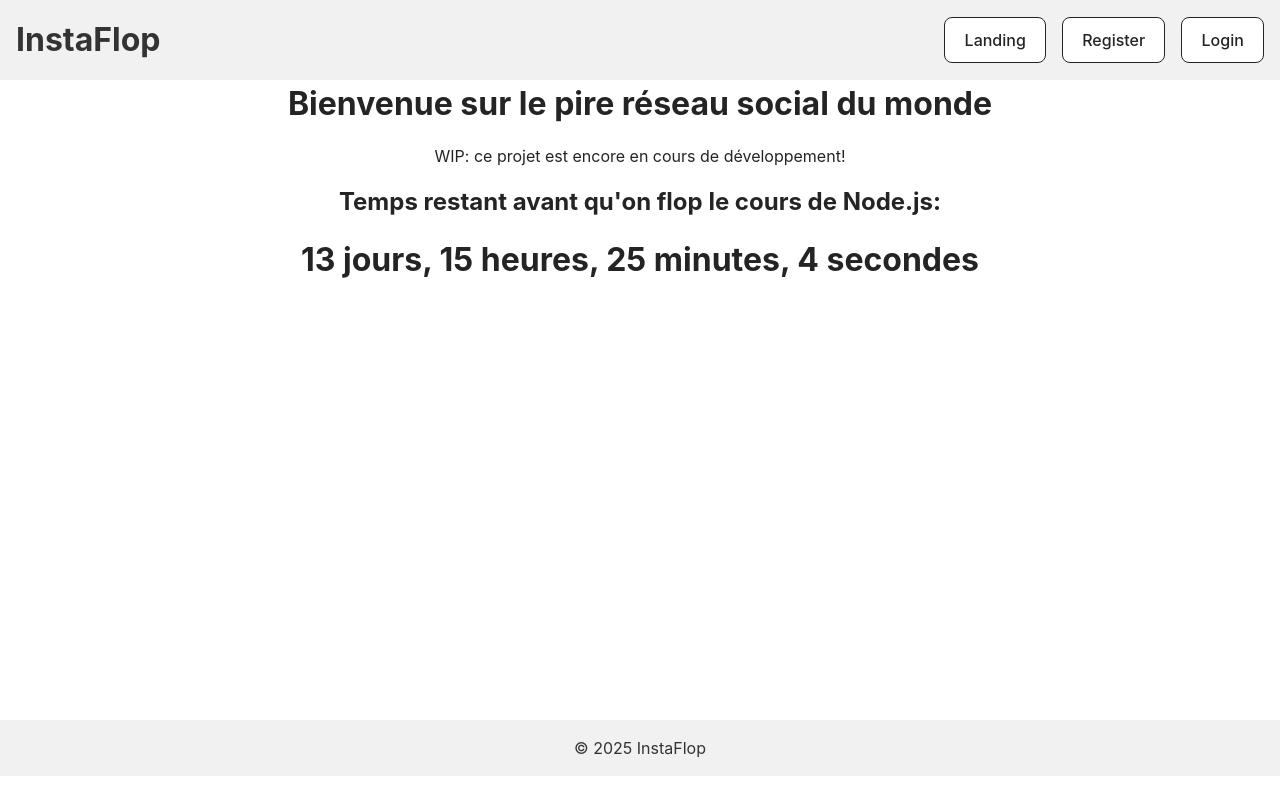
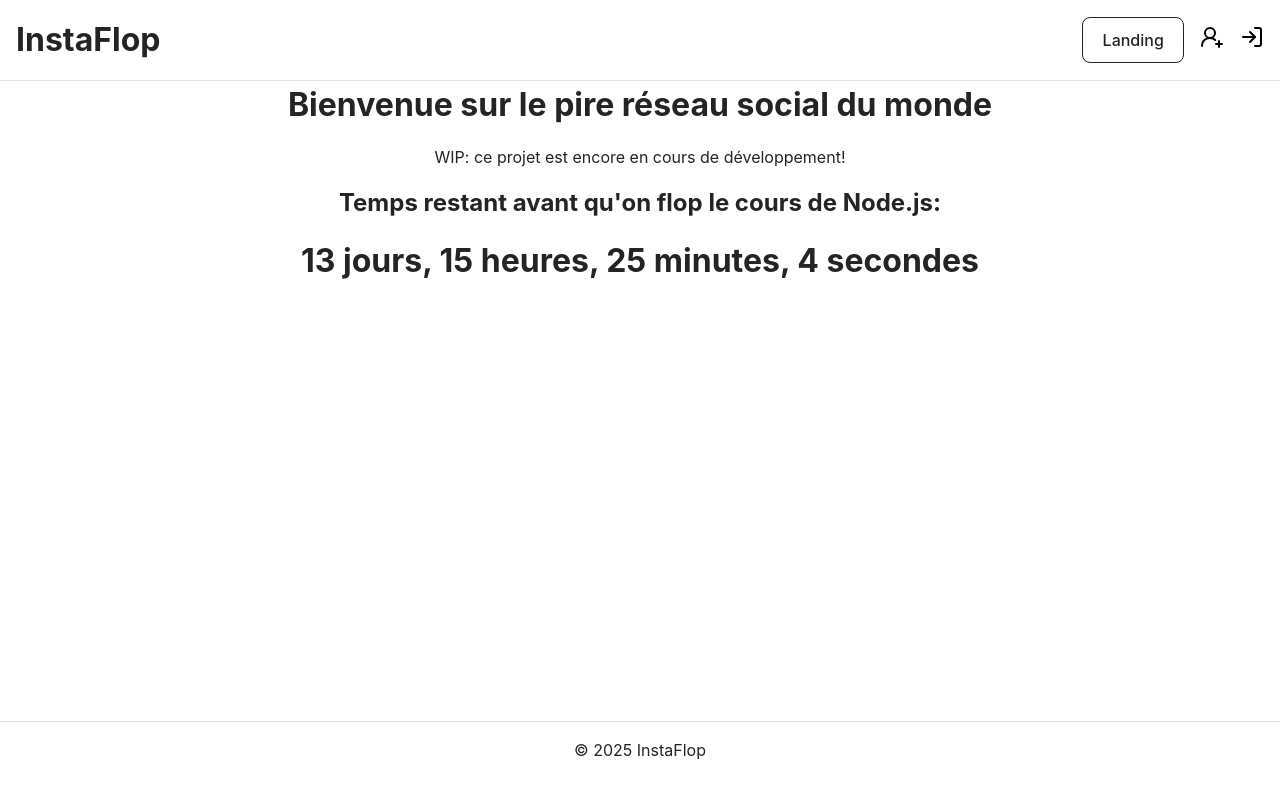
Before and after one commit to TonybynMp4/InstaFlop, a Vue app in the folder client/: page / in a window 1280 px wide. Built offline with nearby package versions, Linux system fonts and the light colour scheme.

Commit message:
feat: refactor navigation links and improve user authentication handling

```diff
--- a/client/src/App.vue
+++ b/client/src/App.vue
@@ -1,3 +1,13 @@
+<script setup lang="ts">
+    import { computed } from 'vue';
+    import useAuthStore from './stores/auth-store';
+	import { HomeIcon, LogInIcon, LogOutIcon, UserPlus2 } from 'lucide-vue-next';
+	import ProfilePictureComponent from './components/profile/ProfilePictureComponent.vue';
+    const authStore = useAuthStore();
+    const isLoggedIn = computed(() => authStore.getUser !== null);
+    const onClickLogout = () => authStore.logout();
+</script>
+
 <template>
     <header>
         <h1>
@@ -8,16 +18,21 @@
                 <router-link class="button" to="/">Landing</router-link>
             </li>
             <li v-if="!isLoggedIn">
-                <router-link class="button" to="/register">Register</router-link>
+                <router-link class="action-btn" to="/register"><UserPlus2 /></router-link>
             </li>
             <li v-if="!isLoggedIn">
-                <router-link class="button" to="/login">Login</router-link>
+                <router-link class="action-btn" to="/login"><LogInIcon /></router-link>
             </li>
             <li v-if="isLoggedIn">
-                <router-link class="button" to="/home">Home</router-link>
+                <router-link class="action-btn" to="/home"><HomeIcon /></router-link>
             </li>
             <li v-if="isLoggedIn">
-                <ButtonComponent :id="'logout'" :label="'Logout'" @click="onClickLogout" />
+				<router-link class="action-btn" to="/profile">
+					<ProfilePictureComponent :src="authStore.getUser?.profilePicture" :fallback="authStore.getUser?.username" />
+				</router-link>
+			</li>
+            <li v-if="isLoggedIn">
+                <LogOutIcon class="action-btn" :id="'logout'" :label="'Logout'" @click="onClickLogout" />
             </li>
         </ul>
     </header>
@@ -27,24 +42,14 @@
     </footer>
 </template>
 
-<script setup lang="ts">
-    import { computed } from 'vue';
-    import useAuthStore from './stores/auth-store';
-    import ButtonComponent from './components/ButtonComponent.vue';
-    const authStore = useAuthStore();
-    const isLoggedIn = computed(() => authStore.getUser !== null);
-    const onClickLogout = () => authStore.logout();
-</script>
-
 <style>
     header {
-        background-color: #f1f1f1;
-        color: #333;
         width: 100%;
         display: flex;
         padding: 1rem;
         justify-content: space-between;
         align-items: center;
+		border-bottom: 1px solid #e4e4e7;
     }
 
 	.header__title {
@@ -56,21 +61,23 @@
 
     header ul {
         display: flex;
+		justify-content: center;
+		align-items: center;
         gap: 1rem;
         margin: 0;
     }
 
     header ul li {
         list-style: none;
+		height: fit-content;
     }
 
 	footer {
-		background-color: #f1f1f1;
-		color: #333;
 		width: 100%;
 		display: flex;
 		padding: 1rem;
 		justify-content: center;
 		align-items: center;
+		border-top: 1px solid #e4e4e7;
 	}
 </style>
```
